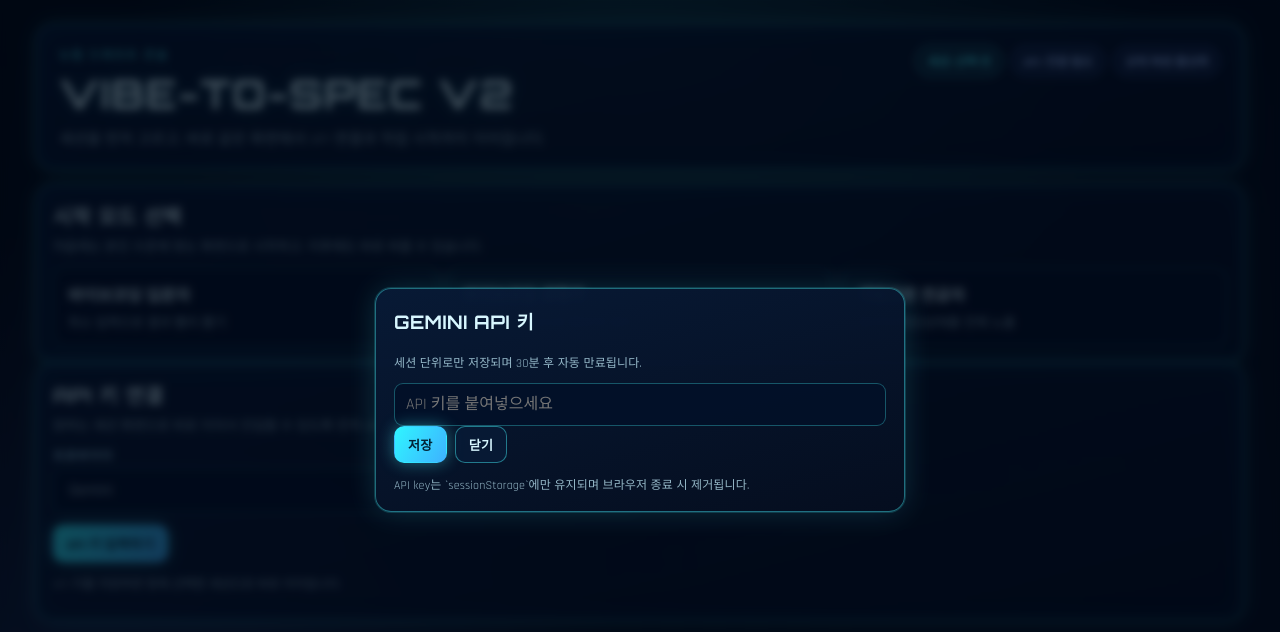
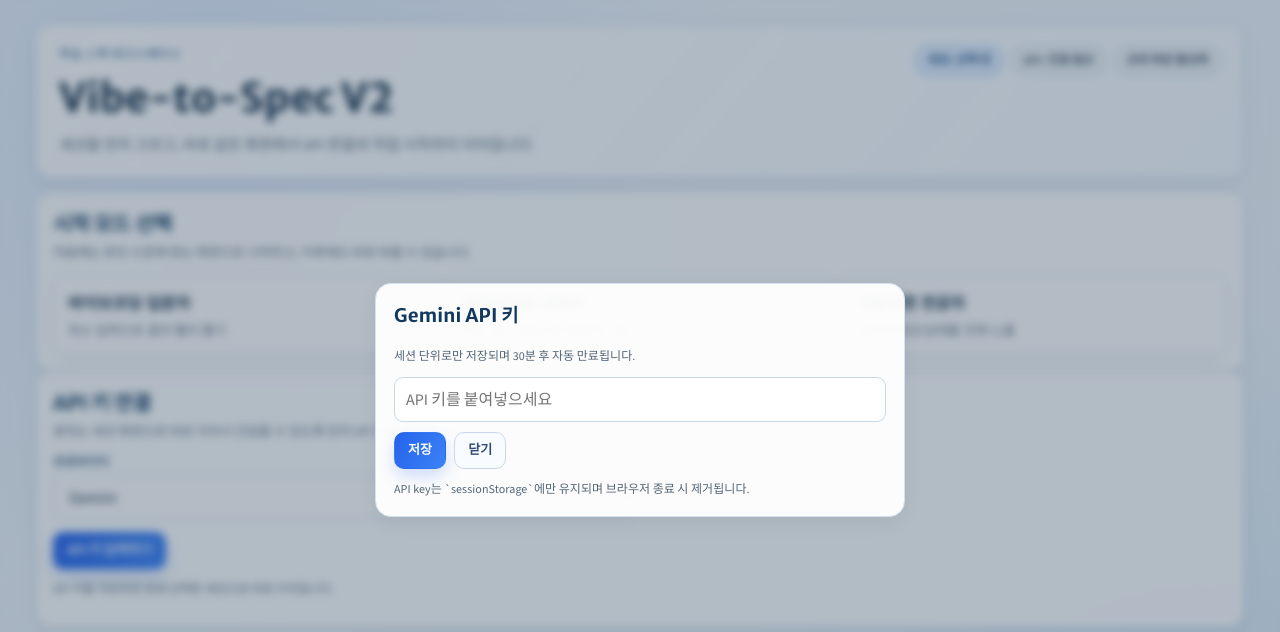
Before and after one commit to dudcjfsp-cyber/vive-to-spec-V2, a React (Vite) app: page / in a window 1280 px wide. Shown: the top 632 px of the page. Built offline with nearby package versions, Linux system fonts and the light colour scheme.

Commit message:
refactor: remove legacy artifacts and polish education UI

```diff
--- a/ui/app/App.jsx
+++ b/ui/app/App.jsx
@@ -110,13 +110,13 @@
     <main className="app-shell">
       <header className="app-header panel">
         <div>
-          <p className="eyebrow">뉴럴 드래프트 콘솔</p>
+          <p className="eyebrow">학습 스펙 워크스페이스</p>
           <h1>Vibe-to-Spec V2</h1>
           <p className="header-copy">
             {activePersona
               ? (isBeginnerWorkspace
                 ? '한 문장 입력으로 실행 가능한 초안을 빠르게 생성합니다.'
-                : '아이디어를 실행 가능한 스펙으로 변환하는 AX 계획 코크핏.')
+                : '아이디어를 실행 가능한 스펙으로 단계별 정리하는 교육형 워크스페이스.')
               : '세션을 먼저 고르고, 바로 같은 화면에서 API 연결과 작업 시작까지 이어집니다.'}
           </p>
         </div>
--- a/ui/app/components/ApiKeyModal.jsx
+++ b/ui/app/components/ApiKeyModal.jsx
@@ -21,7 +21,7 @@
           onChange={(event) => onTempKeyChange(event.target.value)}
           placeholder="API 키를 붙여넣으세요"
         />
-        <div className="stack-actions form-group">
+        <div className="stack-actions form-group api-key-modal-actions">
           <button type="button" className="btn btn-primary" onClick={onSave}>저장</button>
           <button type="button" className="btn btn-ghost" onClick={onClose}>닫기</button>
         </div>
--- a/ui/app/components/BeginnerWorkspace.jsx
+++ b/ui/app/components/BeginnerWorkspace.jsx
@@ -226,7 +226,7 @@
 
           <section className="beginner-result-card">
             <h3>바로 실행 프롬프트</h3>
-            <div className="stack-actions">
+            <div className="stack-actions quick-prompt-actions">
               <button type="button" className="btn btn-secondary" onClick={handleCopyPrompt} disabled={!quickPrompt}>
                 {copyStatus === 'success' ? '복사 완료' : '실행 프롬프트 복사'}
               </button>
--- a/ui/app/persona/presets.js
+++ b/ui/app/persona/presets.js
@@ -17,7 +17,6 @@
   allowBeginnerAdvancedToggle: true,
   defaultBeginnerAdvancedOpen: false,
   showLayerPanels: true,
-  showLegacyArtifacts: true,
   showCtaHistory: true,
   showIntegrityWarningsExpanded: true,
   loopMode: 'off',
@@ -71,7 +70,6 @@
       allowBeginnerAdvancedToggle: true,
       defaultBeginnerAdvancedOpen: false,
       showLayerPanels: true,
-      showLegacyArtifacts: true,
       showCtaHistory: true,
       showIntegrityWarningsExpanded: true,
       loopMode: 'off',
@@ -94,7 +92,6 @@
       showAdvancedPromptPolicyMeta: false,
       showIntegrityWarningsExpanded: false,
       showLayerPanels: true,
-      showLegacyArtifacts: true,
       showCtaHistory: true,
       loopMode: 'guided_once',
       maxClarifyTurns: 1,
@@ -116,7 +113,6 @@
       showAdvancedPromptPolicyMeta: true,
       showIntegrityWarningsExpanded: true,
       showLayerPanels: true,
-      showLegacyArtifacts: true,
       showCtaHistory: true,
       loopMode: 'manual',
       maxClarifyTurns: 3,
--- a/ui/app/styles.css
+++ b/ui/app/styles.css
@@ -1,19 +1,19 @@
-@import url('https://fonts.googleapis.com/css2?family=Orbitron:wght@500;700&family=Rajdhani:wght@400;600;700&family=Noto+Sans+KR:wght@400;500;700&display=swap');
+@import url('https://fonts.googleapis.com/css2?family=Source+Sans+3:wght@400;500;600;700&family=Merriweather+Sans:wght@500;700&family=Noto+Sans+KR:wght@400;500;700&family=JetBrains+Mono:wght@500&display=swap');
 
 :root {
-  --bg-void: #03070f;
-  --bg-deep: #050c1b;
-  --bg-panel: rgba(6, 20, 43, 0.74);
-  --bg-panel-strong: rgba(7, 27, 59, 0.9);
-  --line: rgba(72, 247, 255, 0.28);
-  --line-strong: rgba(72, 247, 255, 0.56);
-  --ink: #d8f7ff;
-  --ink-soft: rgba(188, 230, 243, 0.78);
-  --neon-cyan: #48f7ff;
-  --neon-blue: #5b8dff;
-  --neon-glow: 0 0 0 1px rgba(72, 247, 255, 0.24), 0 0 22px rgba(72, 247, 255, 0.18), inset 0 0 26px rgba(12, 120, 170, 0.12);
-  --danger: #ff5f8d;
-  --radius-lg: 18px;
+  --bg-void: #f3f7fb;
+  --bg-deep: #e9f0f8;
+  --bg-panel: rgba(255, 255, 255, 0.95);
+  --bg-panel-strong: rgba(255, 255, 255, 0.98);
+  --line: rgba(148, 163, 184, 0.34);
+  --line-strong: rgba(59, 130, 246, 0.42);
+  --ink: #102a43;
+  --ink-soft: rgba(16, 42, 67, 0.72);
+  --neon-cyan: #2f6fd6;
+  --neon-blue: #3b82f6;
+  --neon-glow: 0 8px 24px rgba(15, 23, 42, 0.06);
+  --danger: #d94848;
+  --radius-lg: 16px;
   --radius-md: 12px;
   --radius-sm: 9px;
 }
@@ -31,13 +31,14 @@
 body {
   margin: 0;
   color: var(--ink);
-  font-family: 'Rajdhani', 'Noto Sans KR', sans-serif;
+  font-family: 'Source Sans 3', 'Noto Sans KR', sans-serif;
   background:
-    radial-gradient(circle at 50% -10%, rgba(72, 247, 255, 0.2), transparent 48%),
-    radial-gradient(circle at 8% 94%, rgba(91, 141, 255, 0.2), transparent 38%),
+    radial-gradient(circle at 16% 10%, rgba(59, 130, 246, 0.1), transparent 42%),
+    radial-gradient(circle at 92% 94%, rgba(14, 165, 233, 0.08), transparent 32%),
     linear-gradient(165deg, var(--bg-void), var(--bg-deep));
   background-attachment: fixed;
-  letter-spacing: 0.01em;
+  letter-spacing: 0.005em;
+  line-height: 1.45;
 }
 
 body::before {
@@ -47,21 +48,15 @@
   pointer-events: none;
   z-index: 0;
   background-image:
-    linear-gradient(rgba(72, 247, 255, 0.08) 1px, transparent 1px),
-    linear-gradient(90deg, rgba(72, 247, 255, 0.07) 1px, transparent 1px);
-  background-size: 42px 42px;
-  mask-image: radial-gradient(circle at 50% 40%, black 16%, transparent 80%);
-  opacity: 0.44;
+    linear-gradient(rgba(148, 163, 184, 0.1) 1px, transparent 1px),
+    linear-gradient(90deg, rgba(148, 163, 184, 0.08) 1px, transparent 1px);
+  background-size: 48px 48px;
+  mask-image: radial-gradient(circle at 50% 50%, black 30%, transparent 85%);
+  opacity: 0.26;
 }
 
 body::after {
-  content: '';
-  position: fixed;
-  inset: 0;
-  pointer-events: none;
-  z-index: 0;
-  background: linear-gradient(to bottom, transparent, rgba(72, 247, 255, 0.04), transparent);
-  animation: scanner 5.2s linear infinite;
+  content: none;
 }
 
 #root {
@@ -88,20 +83,20 @@
 
 .eyebrow {
   margin: 0 0 7px;
-  color: var(--neon-cyan);
-  font-family: 'Orbitron', sans-serif;
+  color: #1d4e89;
+  font-family: 'Merriweather Sans', 'Noto Sans KR', sans-serif;
   font-size: 12px;
-  letter-spacing: 0.12em;
-  text-transform: uppercase;
+  letter-spacing: 0.06em;
+  text-transform: none;
 }
 
 .app-header h1 {
   margin: 0;
-  font-family: 'Orbitron', sans-serif;
+  font-family: 'Merriweather Sans', 'Noto Sans KR', sans-serif;
   font-size: clamp(28px, 4vw, 40px);
-  letter-spacing: 0.04em;
-  text-transform: uppercase;
-  text-shadow: 0 0 18px rgba(72, 247, 255, 0.28);
+  letter-spacing: 0.01em;
+  text-transform: none;
+  text-shadow: none;
 }
 
 .header-copy {
@@ -123,16 +118,16 @@
   padding: 6px 11px;
   border-radius: 999px;
   border: 1px solid var(--line-strong);
-  background: rgba(72, 247, 255, 0.1);
-  color: var(--neon-cyan);
+  background: rgba(219, 234, 254, 0.7);
+  color: #1d4e89;
   font-size: 12px;
   font-weight: 700;
 }
 
 .status-chip.muted {
-  border-color: rgba(105, 158, 255, 0.38);
-  background: rgba(91, 141, 255, 0.12);
-  color: #9ec1ff;
+  border-color: rgba(148, 163, 184, 0.46);
+  background: rgba(241, 245, 249, 0.9);
+  color: #475569;
 }
 
 .layout-grid {
@@ -196,9 +191,9 @@
 .major-readiness-card h3 {
   margin: 0 0 8px;
   font-size: 14px;
-  font-family: 'Orbitron', sans-serif;
+  font-family: 'Merriweather Sans', 'Noto Sans KR', sans-serif;
   letter-spacing: 0.02em;
-  text-transform: uppercase;
+  text-transform: none;
 }
 
 .major-readiness-list {
@@ -257,9 +252,9 @@
 .experienced-summary-card h3 {
   margin: 0 0 8px;
   font-size: 14px;
-  font-family: 'Orbitron', sans-serif;
+  font-family: 'Merriweather Sans', 'Noto Sans KR', sans-serif;
   letter-spacing: 0.02em;
-  text-transform: uppercase;
+  text-transform: none;
 }
 
 .experienced-summary-list {
@@ -295,10 +290,10 @@
 
 .hybrid-guide-panel h3 {
   margin: 0;
-  font-family: 'Orbitron', sans-serif;
+  font-family: 'Merriweather Sans', 'Noto Sans KR', sans-serif;
   font-size: 15px;
   letter-spacing: 0.02em;
-  text-transform: uppercase;
+  text-transform: none;
 }
 
 .hybrid-guide-panel.is-compact h3 {
@@ -526,7 +521,7 @@
 .beginner-result-card h3 {
   margin: 0 0 8px;
   font-size: 15px;
-  font-family: 'Orbitron', sans-serif;
+  font-family: 'Merriweather Sans', 'Noto Sans KR', sans-serif;
   letter-spacing: 0.02em;
 }
 
@@ -717,10 +712,10 @@
 
 .panel-head h2 {
   margin: 0;
-  font-family: 'Orbitron', sans-serif;
+  font-family: 'Merriweather Sans', 'Noto Sans KR', sans-serif;
   font-size: 20px;
-  letter-spacing: 0.04em;
-  text-transform: uppercase;
+  letter-spacing: 0.01em;
+  text-transform: none;
 }
 
 .panel-head p {
@@ -745,7 +740,7 @@
   font-size: 12px;
   font-weight: 700;
   letter-spacing: 0.08em;
-  text-transform: uppercase;
+  text-transform: none;
   color: #8dc6df;
 }
 
@@ -775,7 +770,7 @@
 }
 
 .app-shell input[type='checkbox'] {
-  accent-color: var(--neon-cyan);
+  accent-color: #1d4e89;
 }
 
 .app-shell textarea {
@@ -813,7 +808,7 @@
   font-size: 13px;
   font-weight: 700;
   letter-spacing: 0.03em;
-  text-transform: uppercase;
+  text-transform: none;
   cursor: pointer;
   transition: transform 140ms ease, box-shadow 140ms ease, border-color 140ms ease;
 }
@@ -852,6 +847,10 @@
 
 .result-panel {
   animation: neon-rise 460ms ease-out;
+}
+
+.result-meta-panel {
+  padding: 12px;
 }
 
 .status-bar {
@@ -872,10 +871,10 @@
 
 .layer-panel h2 {
   margin: 0;
-  font-family: 'Orbitron', sans-serif;
+  font-family: 'Merriweather Sans', 'Noto Sans KR', sans-serif;
   font-size: 22px;
-  letter-spacing: 0.04em;
-  text-transform: uppercase;
+  letter-spacing: 0.01em;
+  text-transform: none;
 }
 
 .layer-panel-intro {
@@ -901,7 +900,7 @@
   font-size: 12px;
   font-weight: 700;
   letter-spacing: 0.03em;
-  text-transform: uppercase;
+  text-transform: none;
   transition: all 150ms ease;
 }
 
@@ -926,9 +925,9 @@
 
 .layer-content h3 {
   margin: 0 0 8px;
-  font-family: 'Orbitron', sans-serif;
+  font-family: 'Merriweather Sans', 'Noto Sans KR', sans-serif;
   letter-spacing: 0.02em;
-  text-transform: uppercase;
+  text-transform: none;
   font-size: 17px;
 }
 
@@ -1209,19 +1208,6 @@
   color: #ff7eac;
 }
 
-.legacy-details {
-  margin-top: 10px;
-  border: 1px dashed rgba(72, 247, 255, 0.3);
-  border-radius: 12px;
-  padding: 10px;
-  background: rgba(4, 21, 46, 0.52);
-}
-
-.legacy-details summary {
-  cursor: pointer;
-  color: #a9e2f8;
-  font-weight: 700;
-}
 
 .modal-overlay {
   position: fixed;
@@ -1245,9 +1231,9 @@
 
 .modal-card h3 {
   margin-top: 0;
-  font-family: 'Orbitron', sans-serif;
+  font-family: 'Merriweather Sans', 'Noto Sans KR', sans-serif;
   letter-spacing: 0.03em;
-  text-transform: uppercase;
+  text-transform: none;
 }
 
 .modal-footnote {
@@ -1339,9 +1325,9 @@
 .issue-panel h3 {
   margin: 0 0 8px;
   font-size: 14px;
-  font-family: 'Orbitron', sans-serif;
+  font-family: 'Merriweather Sans', 'Noto Sans KR', sans-serif;
   letter-spacing: 0.02em;
-  text-transform: uppercase;
+  text-transform: none;
 }
 
 .issue-summary-list {
@@ -1406,3 +1392,360 @@
   background: rgba(67, 192, 119, 0.16);
   color: #cbffe0;
 }
+
+
+/* Education-friendly refresh */
+.panel,
+.layer-content,
+.status-bar,
+.persona-card,
+.beginner-result-card,
+.major-readiness-card,
+.experienced-summary-card,
+.hybrid-frame-card,
+.issue-panel,
+.issue-card,
+.history-item,
+.warning-card,
+.modal-card,
+.beginner-settings,
+.priority-action-item,
+.persona-brief-experienced,
+.persona-brief-major,
+.hybrid-guide-wrap,
+.matrix-notice {
+  color: var(--ink);
+  border-color: #d6e2f0;
+  background: rgba(255, 255, 255, 0.95);
+  box-shadow: 0 6px 20px rgba(15, 23, 42, 0.06);
+}
+
+.panel {
+  backdrop-filter: blur(2px);
+}
+
+.app-header {
+  border-color: #cddcf1;
+  background:
+    linear-gradient(130deg, rgba(255, 255, 255, 0.98), rgba(246, 250, 255, 0.94));
+}
+
+.panel-head h2,
+.layer-panel h2,
+.layer-content h3,
+.hybrid-guide-panel h3,
+.major-readiness-card h3,
+.experienced-summary-card h3,
+.beginner-result-card h3,
+.issue-panel h3,
+.modal-card h3 {
+  font-family: 'Merriweather Sans', 'Noto Sans KR', sans-serif;
+  letter-spacing: 0.01em;
+  color: #11395f;
+}
+
+.form-group label {
+  letter-spacing: 0.02em;
+  color: #3f5f86;
+}
+
+.app-shell input[type='text'],
+.app-shell input[type='password'],
+.app-shell textarea,
+.app-shell select {
+  border-color: #c8d7ea;
+  background: #ffffff;
+  color: #102a43;
+}
+
+.app-shell input:focus,
+.app-shell textarea:focus,
+.app-shell select:focus {
+  outline: 2px solid rgba(59, 130, 246, 0.22);
+  border-color: #3b82f6;
+}
+
+.btn {
+  text-transform: none;
+  letter-spacing: 0.01em;
+}
+
+.btn-primary {
+  background: linear-gradient(120deg, #2563eb, #3b82f6);
+  color: #f8fbff;
+  box-shadow: 0 8px 16px rgba(37, 99, 235, 0.2);
+}
+
+.btn-secondary {
+  background: linear-gradient(120deg, #0ea5e9, #38bdf8);
+  color: #f8fbff;
+  box-shadow: 0 8px 16px rgba(14, 165, 233, 0.18);
+}
+
+.btn-ghost,
+.tab-btn {
+  border-color: #c8d7ea;
+  background: #f8fbff;
+  color: #2f4d73;
+}
+
+.persona-card:hover {
+  border-color: #93b3dc;
+  box-shadow: 0 8px 18px rgba(37, 99, 235, 0.12);
+}
+
+.persona-card.is-active {
+  border-color: #3b82f6;
+  background: linear-gradient(135deg, #edf4ff, #dbeafe);
+  box-shadow: 0 10px 20px rgba(37, 99, 235, 0.18);
+}
+
+.persona-card.is-active strong {
+  color: #0f2f52;
+}
+
+.persona-card.is-active span {
+  color: #284c74;
+}
+
+.tab-btn.is-active {
+  border-color: #3b82f6;
+  color: #0f2f52;
+  background: #dbeafe;
+  box-shadow: none;
+}
+
+.tab-btn:hover,
+.btn-ghost:hover {
+  border-color: #93b3dc;
+  color: #153a61;
+}
+
+.priority-action-item {
+  background: #fcfdff;
+}
+
+.priority-action-text strong {
+  color: #102a43;
+  text-decoration-color: #3b82f6;
+}
+
+.mono-block {
+  border-color: #d0deed;
+  background: #f7fbff;
+  color: #19486f;
+}
+
+.pill {
+  border-color: #c8d7ea;
+  background: #f7fbff;
+  color: #365a83;
+}
+
+.history-status.error,
+.beginner-error,
+.warning-meta {
+  color: #b42337;
+}
+
+.attention-banner.urgency-red,
+.field-attention-red {
+  border-color: rgba(220, 38, 38, 0.4);
+  background: rgba(254, 226, 226, 0.75);
+}
+
+.attention-banner.urgency-orange,
+.field-attention-orange {
+  border-color: rgba(234, 88, 12, 0.38);
+  background: rgba(255, 237, 213, 0.7);
+}
+
+.attention-banner.urgency-yellow,
+.field-attention-yellow {
+  border-color: rgba(202, 138, 4, 0.4);
+  background: rgba(254, 249, 195, 0.72);
+}
+
+.field-attention-label,
+.priority-order {
+  color: #17385d;
+}
+
+.field-attention-red input,
+.field-attention-orange input,
+.field-attention-yellow input {
+  box-shadow: none;
+}
+
+.modal-overlay {
+  background: rgba(33, 59, 86, 0.34);
+}
+
+.matrix-notice {
+  border-color: rgba(14, 116, 144, 0.38);
+  background: rgba(207, 250, 254, 0.85);
+  color: #164e63;
+}
+
+
+/* Semantic contrast fix for light education theme */
+.confidence-chip,
+.value-chip,
+.priority-badge,
+.urgency-chip {
+  font-weight: 700;
+}
+
+.confidence-high,
+.value-chip.pass {
+  border-color: #34a36b;
+  background: #e8f8ef;
+  color: #17603e;
+}
+
+.confidence-medium,
+.value-chip.warning {
+  border-color: #dd8a2b;
+  background: #fff3e6;
+  color: #8a4b0f;
+}
+
+.confidence-low,
+.value-chip.enhanced,
+.value-chip.muted {
+  border-color: #d36a82;
+  background: #fcebf0;
+  color: #8d2d49;
+}
+
+.value-chip.enhanced {
+  border-color: #3b82f6;
+  background: #e8f1ff;
+  color: #1e4d91;
+}
+
+.value-chip.muted {
+  border-color: #9cb2ca;
+  background: #eef3f9;
+  color: #4a6483;
+}
+
+.priority-order {
+  background: #dbeafe;
+  color: #1d4e89;
+}
+
+.priority-badge-high {
+  border-color: #d15a75;
+  background: #fde8ee;
+  color: #8c1d40;
+}
+
+.priority-badge-medium {
+  border-color: #dc8b34;
+  background: #fff2e2;
+  color: #8b4c10;
+}
+
+.priority-badge-low {
+  border-color: #caa221;
+  background: #fff9db;
+  color: #725900;
+}
+
+.urgency-chip {
+  color: #1f3b5b;
+}
+
+.urgency-chip-pattern {
+  opacity: 1;
+  color: #2b4e73;
+}
+
+.urgency-red {
+  border-color: #d86a80;
+  background: #fdeaf0;
+  color: #8b2744;
+}
+
+.urgency-orange {
+  border-color: #df943f;
+  background: #fff3e6;
+  color: #8f5216;
+}
+
+.urgency-yellow {
+  border-color: #ccac42;
+  background: #fff8dc;
+  color: #705800;
+}
+
+.attention-banner.urgency-red,
+.attention-banner.urgency-orange,
+.attention-banner.urgency-yellow,
+.field-attention-red,
+.field-attention-orange,
+.field-attention-yellow {
+  color: #193757;
+}
+
+.urgency-blue {
+  border-color: #6b9ddb;
+  background: #e9f2ff;
+  color: #1f4f86;
+}
+
+.attention-banner.urgency-blue {
+  border-color: #9cbde8;
+  background: #f2f7ff;
+  color: #1f4f86;
+}
+
+/* Selected issue emphasis */
+.issue-card {
+  transition: border-color 160ms ease, box-shadow 160ms ease, background-color 160ms ease;
+}
+
+.issue-card:hover {
+  border-color: #8fb3df;
+}
+
+.issue-card.is-active {
+  border: 2px solid #2563eb;
+  background: linear-gradient(135deg, #eef4ff, #dbeafe);
+  box-shadow:
+    0 0 0 2px rgba(37, 99, 235, 0.18),
+    0 12px 22px rgba(37, 99, 235, 0.18);
+}
+
+.issue-card.is-active .issue-card-head strong {
+  color: #0f2f52;
+}
+
+.issue-card.is-active p {
+  color: #173f67;
+}
+
+/* Educational tone for model/settings + priority legend header */
+.beginner-settings summary {
+  color: #2f5f93;
+}
+
+.priority-legend > strong {
+  color: #2a4f79;
+}
+
+.priority-legend-table th {
+  color: #2f5f93;
+  background: #eef4fc;
+}
+
+/* Spacing tweaks: prompt copy + API key modal actions */
+.quick-prompt-actions {
+  margin-top: 8px;
+  margin-bottom: 10px;
+}
+
+.api-key-modal-actions {
+  margin-top: 10px;
+}
```
Also changed, not shown: ui/app/components/ResultPanel.jsx (+2 -13 lines), ui/app/components/result-panel/Sections.jsx (+0 -9 lines), 1 other file (tests, documents, lock files or other folders).
